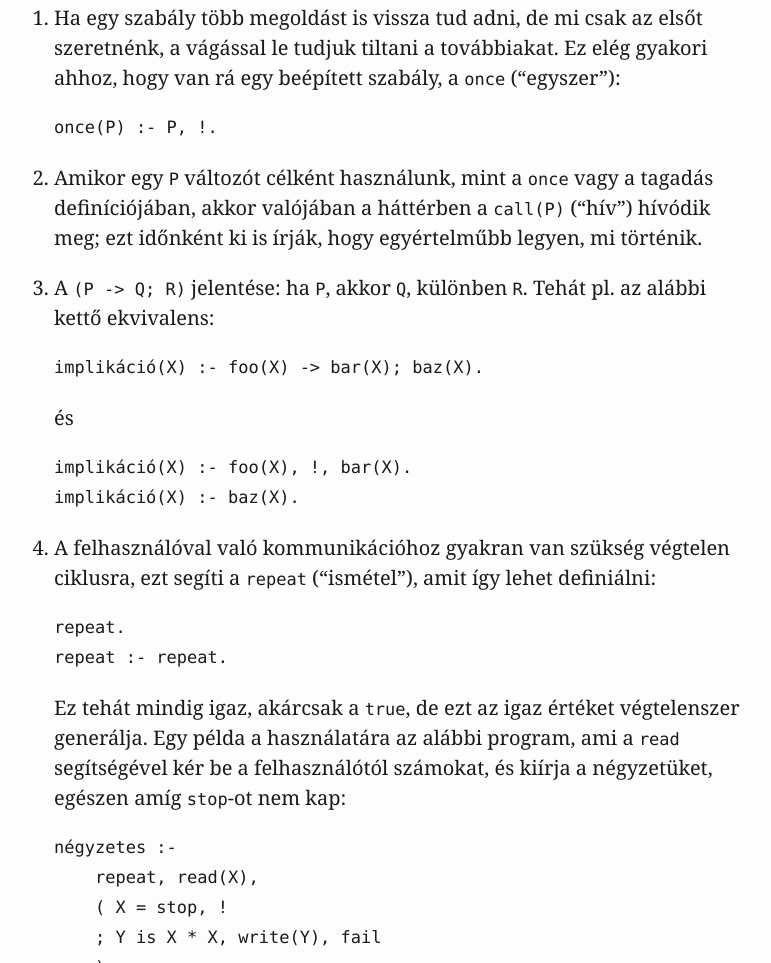
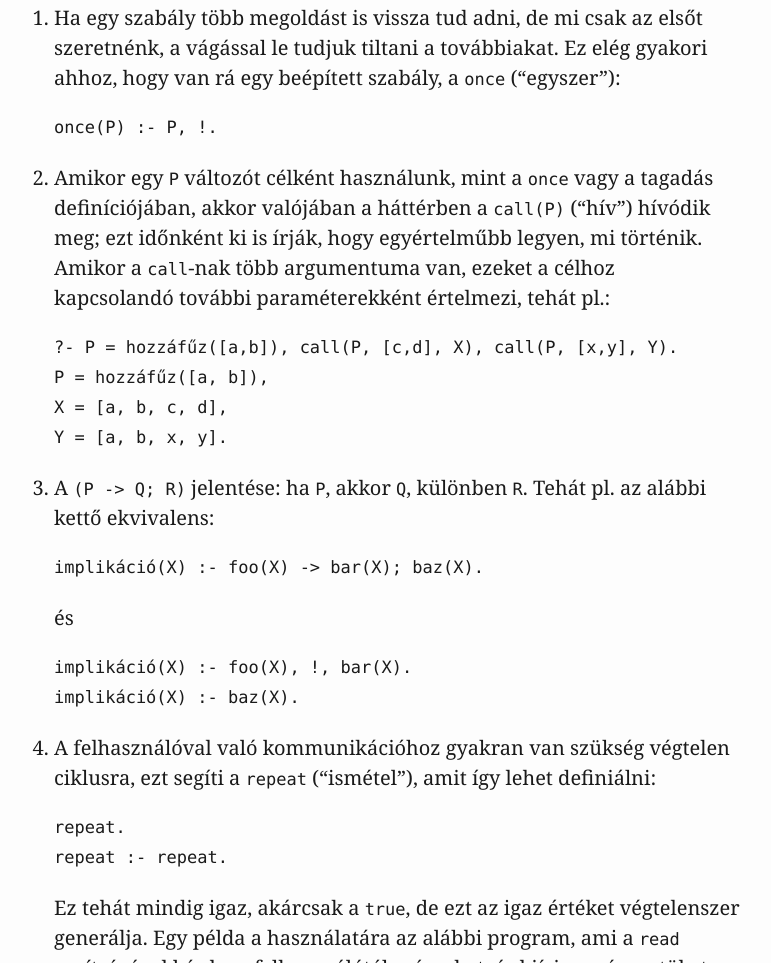
Before and after one commit to salvipeter/prolog-leckek, a plain HTML site: page prolog006.html in a window 1280 px wide. Shown: the part 9937-10900 px from the top of the page, without its empty margins (260-1031 px from the left). Drawn offline with Linux system fonts and the light colour scheme.

Commit message:
Multi-argument `call` explanation in Lesson 6

```diff
--- a/prolog006.html
+++ b/prolog006.html
@@ -419,7 +419,11 @@ false</code></pre>
 <ol>
 <li><p>Ha egy szabály több megoldást is vissza tud adni, de mi csak az elsőt szeretnénk, a vágással le tudjuk tiltani a továbbiakat. Ez elég gyakori ahhoz, hogy van rá egy beépített szabály, a <code>once</code> (“egyszer”):</p>
 <pre><code>once(P) :- P, !.</code></pre></li>
-<li><p>Amikor egy <code>P</code> változót célként használunk, mint a <code>once</code> vagy a tagadás definíciójában, akkor valójában a háttérben a <code>call(P)</code> (“hív”) hívódik meg; ezt időnként ki is írják, hogy egyértelműbb legyen, mi történik.</p></li>
+<li><p>Amikor egy <code>P</code> változót célként használunk, mint a <code>once</code> vagy a tagadás definíciójában, akkor valójában a háttérben a <code>call(P)</code> (“hív”) hívódik meg; ezt időnként ki is írják, hogy egyértelműbb legyen, mi történik. Amikor a <code>call</code>-nak több argumentuma van, ezeket a célhoz kapcsolandó további paraméterekként értelmezi, tehát pl.:</p>
+<pre><code>?- P = hozzáfűz([a,b]), call(P, [c,d], X), call(P, [x,y], Y).
+P = hozzáfűz([a, b]),
+X = [a, b, c, d],
+Y = [a, b, x, y].</code></pre></li>
 <li><p>A <code>(P -&gt; Q; R)</code> jelentése: ha <code>P</code>, akkor <code>Q</code>, különben <code>R</code>. Tehát pl. az alábbi kettő ekvivalens:</p>
 <pre><code>implikáció(X) :- foo(X) -&gt; bar(X); baz(X).</code></pre>
 <p>és</p>
```
Also changed, not shown: 1 other file.
